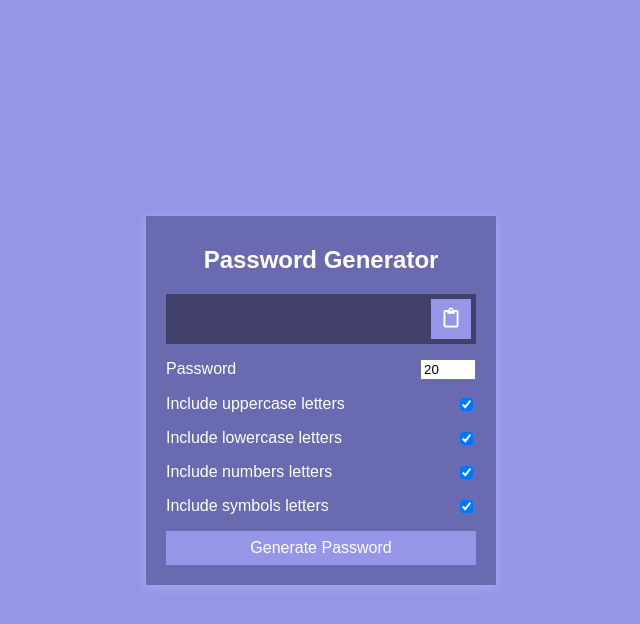
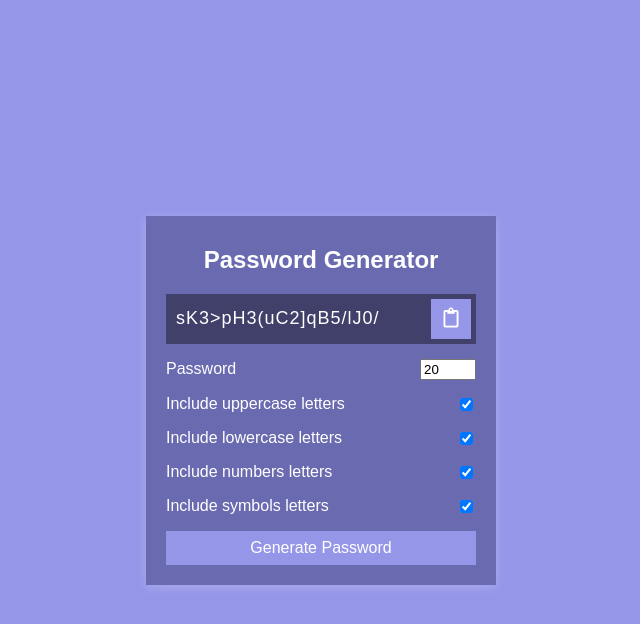
Before and after one commit to e-doschechnikova/50-Projects, a plain HTML site: page password generator/index.html in a window 1280 px wide. Both pictures are taken after a click on the button "Generate Password". Shown: the whole page, without its empty margins (319-959 px from the left). Drawn offline with Linux system fonts and the light colour scheme; a web font is replaced by a local one.

Commit message:
fix html, add function, elements

```diff
--- a/password generator/index.html
+++ b/password generator/index.html
@@ -16,16 +16,15 @@
     <div class="container">
         <h2>Password Generator</h2>
         <div class="result-container">
-            <span class="result">
-                <button class="btn" id="clipboard">
-                    <i class="far fa-clipboard"></i>
-                </button>
-            </span>
+            <span class="result" id="result"></span>
+            <button class="btn" id="clipboard">
+                <i class="far fa-clipboard"></i>
+            </button>
         </div>
         <div class="settings">
             <div class="setting">
                 <label>Password</label>
-                <input type="number" id="lenght" min="4" max="20" value="20">
+                <input type="number" id="length" min="4" max="20" value="20">
             </div>
             <div class="setting">
                 <label>Include uppercase letters</label>
--- a/password generator/script.js
+++ b/password generator/script.js
@@ -1,9 +1,73 @@
+const resultEl = document.getElementById("result");
+const lengthEl = document.getElementById("length");
+const uppercaseEl = document.getElementById("uppercase");
+const lowercaseEl = document.getElementById("lowercase");
+const numbersEl = document.getElementById("numbers");
+const symbolsEl = document.getElementById("symbols");
+const generateEl = document.getElementById("generate");
+const clipboardEl = document.getElementById("clipboard");
+
 const randomFunc = {
   lower: getRandomLower,
   upper: getRandomUpper,
   number: getRandomNumber,
   symbol: getRandomSymbol,
 };
+
+clipboardEl.addEventListener("click", () => {
+  const textarea = document.createElement("textarea");
+  const password = resultEl.innerText;
+
+  if (!password) {
+    return;
+  }
+
+  textarea.value = password;
+  document.body.appendChild(textarea);
+  textarea.select();
+  document.execCommand("copy");
+  textarea.remove();
+  alert("Password copied to clipboard!");
+});
+
+generateEl.addEventListener("click", () => {
+  const length = +lengthEl.value;
+  const hasLower = lowercaseEl.checked;
+  const hasUpper = uppercaseEl.checked;
+  const hasNumber = numbersEl.checked;
+  const hasSymbol = symbolsEl.checked;
+
+  resultEl.innerText = generatePassword(
+    hasLower,
+    hasUpper,
+    hasNumber,
+    hasSymbol,
+    length
+  );
+});
+
+function generatePassword(lower, upper, number, symbol, length) {
+  let generatedPassword = "";
+  const typesCount = lower + upper + number + symbol;
+  const typesArr = [{ lower }, { upper }, { number }, { symbol }].filter(
+    (item) => Object.values(item)[0]
+  );
+
+  if (typesCount === 0) {
+    return "";
+  }
+
+  for (let i = 0; i < length; i += typesCount) {
+    typesArr.forEach((type) => {
+      const funcName = Object.keys(type)[0];
+      generatedPassword += randomFunc[funcName]();
+    });
+  }
+
+  const finalPassword = generatedPassword.slice(0, length);
+
+  return finalPassword;
+}
 
 function getRandomLower() {
   return String.fromCharCode(Math.floor(Math.random() * 26) + 97);
```
